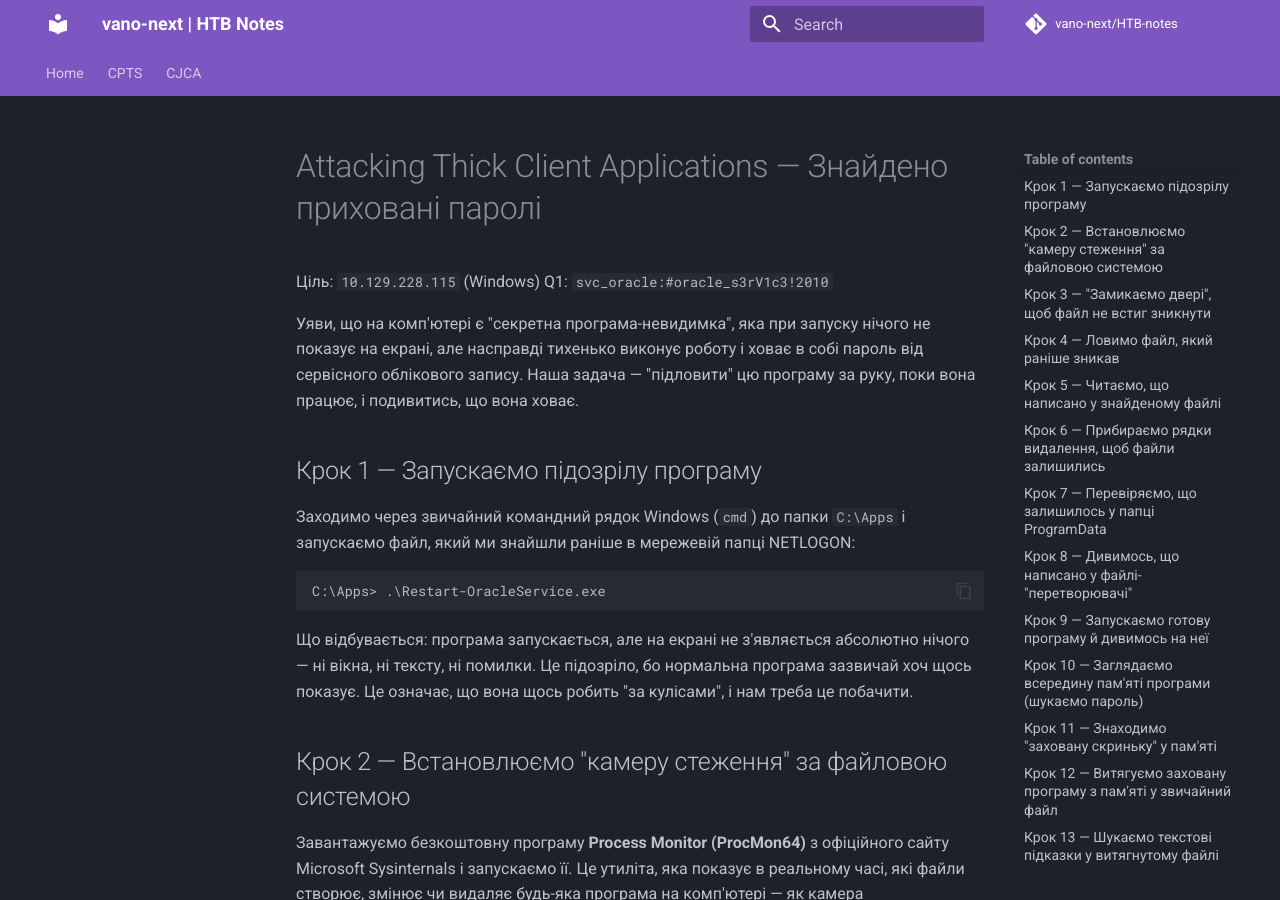
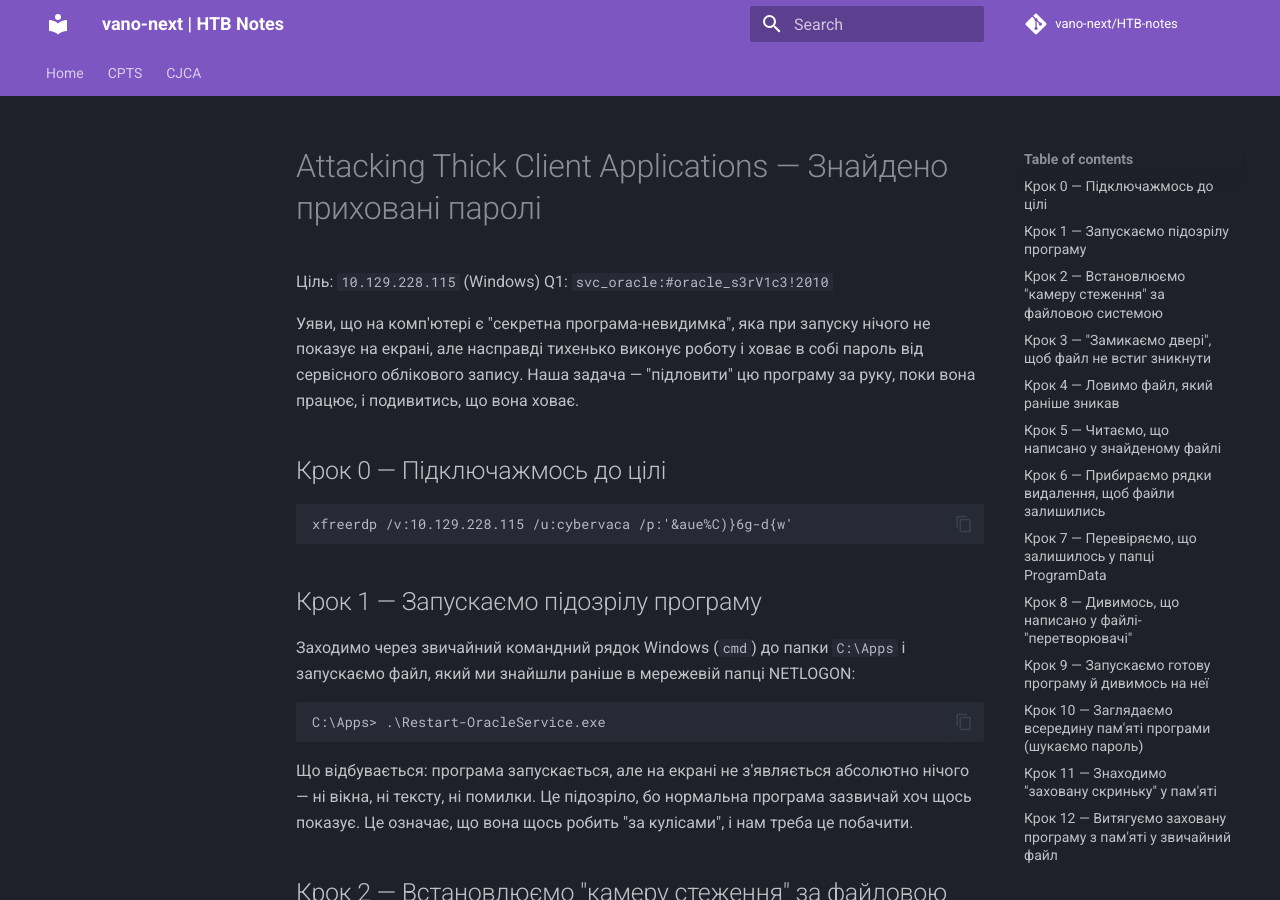
Before and after one commit to vano-next/HTB-notes, an MkDocs documentation site: the page built from docs/CPTS/Attacking-Common-Applications/Attacking-Thick-Client-Applications.md, in a window 1280 px wide and 900 px high. Built offline with MkDocs 1.6.1 and Material for MkDocs 9.7.7, drawn with Linux system fonts in a browser that asks for light colours; comment, search, counter and statistics services are not loaded.

Commit message:
Update Attacking-Thick-Client-Applications.md

````diff
--- a/docs/CPTS/Attacking-Common-Applications/Attacking-Thick-Client-Applications.md
+++ b/docs/CPTS/Attacking-Common-Applications/Attacking-Thick-Client-Applications.md
@@ -4,6 +4,12 @@
 Q1: `svc_oracle:#oracle_s3rV1c3!2010`
 
 Уяви, що на комп'ютері є "секретна програма-невидимка", яка при запуску нічого не показує на екрані, але насправді тихенько виконує роботу і ховає в собі пароль від сервісного облікового запису. Наша задача — "підловити" цю програму за руку, поки вона працює, і подивитись, що вона ховає.
+
+## Крок 0 — Підключажмось до цілі
+
+```cmd
+xfreerdp /v:10.129.228.115 /u:cybervaca /p:'&aue%C)}6g-d{w'
+```
 
 ## Крок 1 — Запускаємо підозрілу програму
 
````
